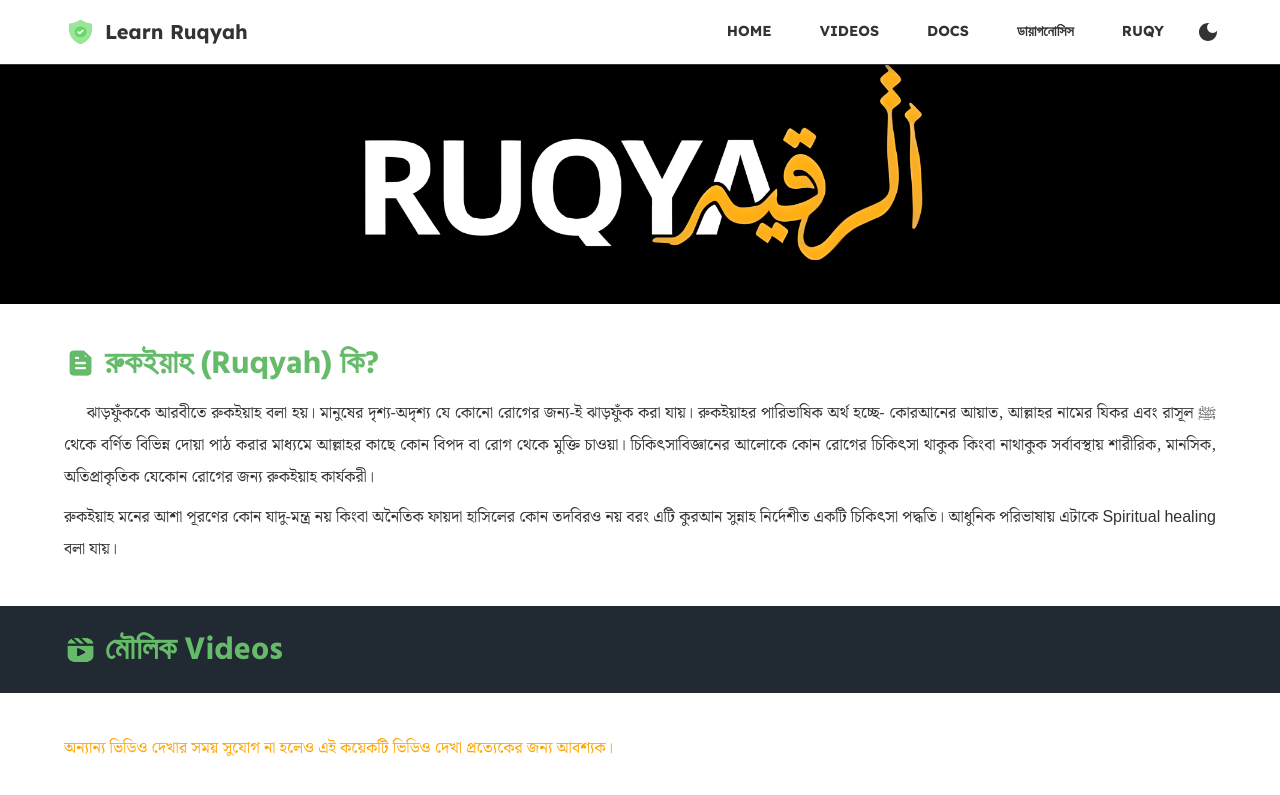
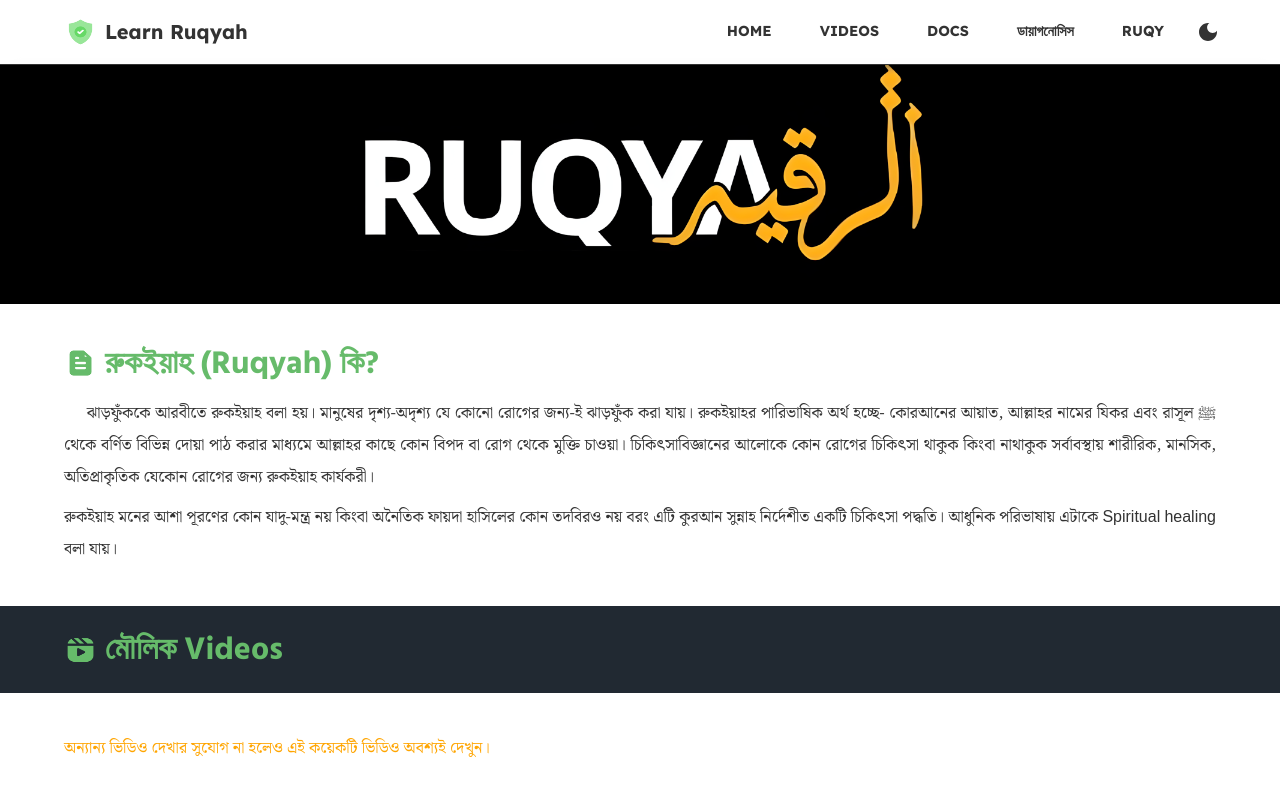
Before and after one commit to Developer-Jihad/Learn-Ruqyah, a Next.js app: page /home in a window 1280 px wide. Shown: the top 795 px of the page. Built offline with nearby package versions, Linux system fonts and the light colour scheme; grey boxes are pictures that could not be loaded; a web font is replaced by a local one.

Commit message:
Vercel and some text updated

```diff
--- a/app/home/page.tsx
+++ b/app/home/page.tsx
@@ -44,7 +44,7 @@ export default function Home() {
           }}
         >
           <Image src={docsIcon} alt="Documents logo" width={33} height={30} />
-          <Typography variant="h2">রুকইয়াহ (Ruqyah) কি?</Typography>
+          <Typography variant="h2">রুকইয়াহ (Ruqyah) কি? </Typography>
         </Box>
 
         <Typography align="justify" sx={{ mb: 1, textIndent: "17pt" }}>
@@ -80,8 +80,7 @@ export default function Home() {
       </Box>
       <Container sx={{ my: 5 }}>
         <Typography sx={{ color: "orange" }}>
-          অন্যান্য ভিডিও দেখার সময় সুযোগ না হলেও এই কয়েকটি ভিডিও দেখা
-          প্রত্যেকের জন্য আবশ্যক।
+          অন্যান্য ভিডিও দেখার সুযোগ না হলেও এই কয়েকটি ভিডিও অবশ্যই দেখুন।
         </Typography>
         <br />
         <Box sx={{ flexGrow: 1 }}>
--- a/app/videos/page.tsx
+++ b/app/videos/page.tsx
@@ -25,8 +25,7 @@ export default function Videos() {
       </Box>
       <Container sx={{ my: 5 }}>
         <Typography sx={{ color: "orange" }}>
-          অন্যান্য ভিডিও দেখার সময় সুযোগ না হলেও এই কয়েকটি ভিডিও দেখা
-          প্রত্যেকের জন্য আবশ্যক।
+          অন্যান্য ভিডিও দেখার সুযোগ না হলেও এই কয়েকটি ভিডিও অবশ্যই দেখুন।
         </Typography>
         <br />
         <Box sx={{ flexGrow: 1 }}>
```
